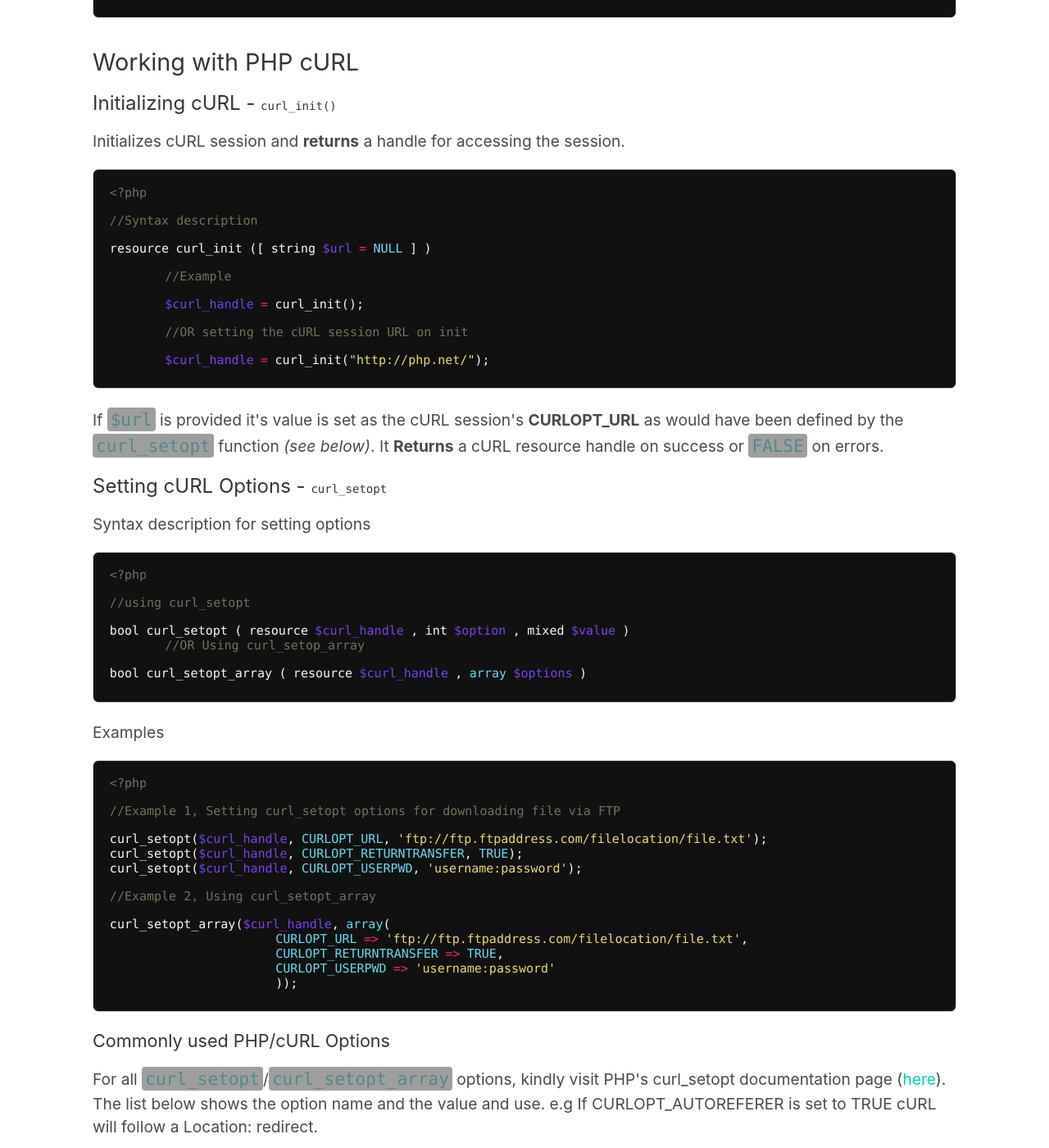
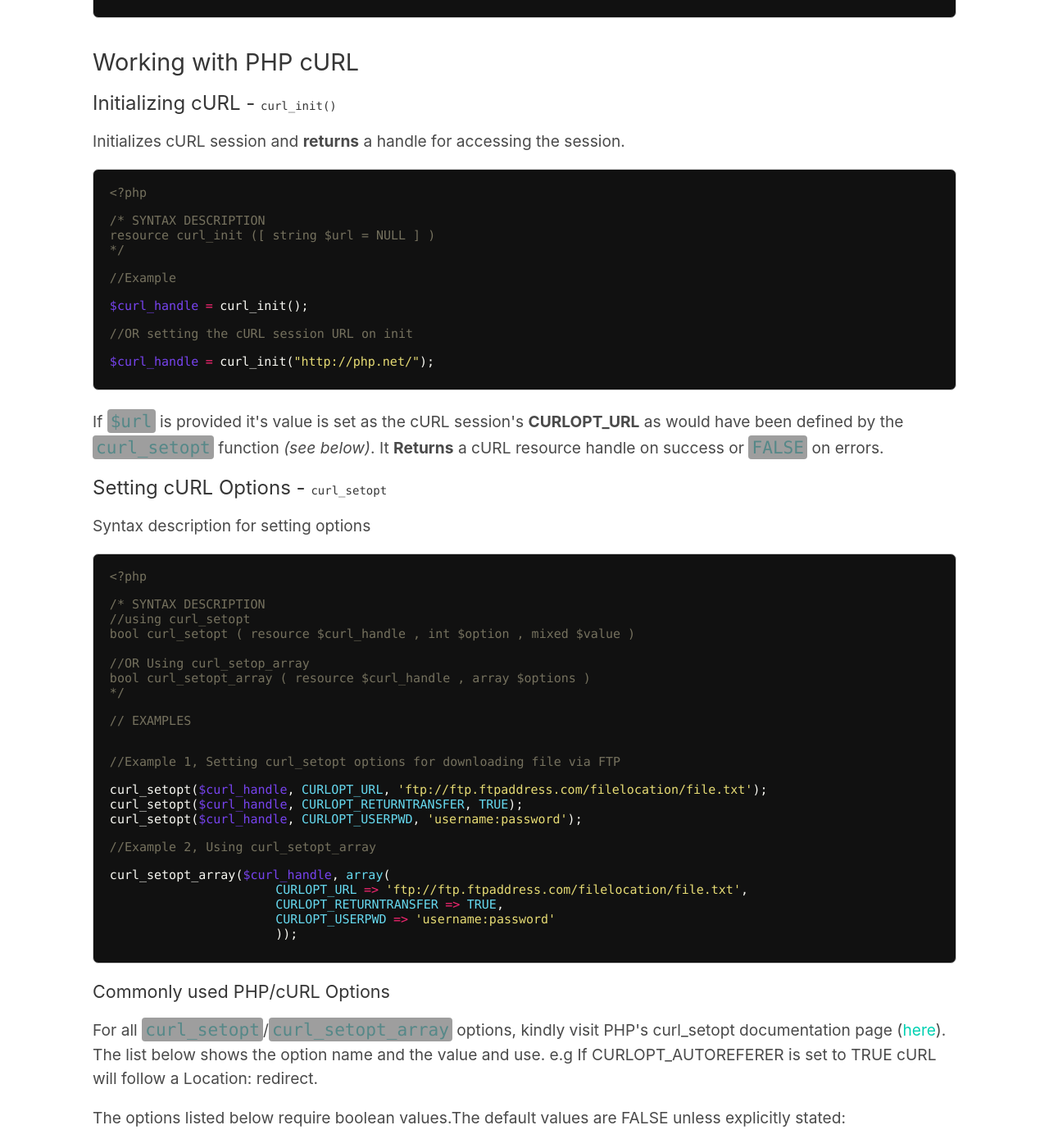
Before and after one commit to peteretelej/peteretelej.github.io, a Jekyll site: the page built from _posts/2014-9-25-how-to-use-php-curl-basics.md, in a window 1280 px wide and 1400 px high, scrolled down 1209 px, cut to the strip 0-1400 px from the top of the window. Shown: the whole strip at 82% size. Built offline with Jekyll 4.4.1, drawn with Linux system fonts in a browser that asks for light colours; some of the changed text lies outside the part shown; grey boxes are pictures that could not be loaded.

Commit message:
phpcurl comment out syntax description

```diff
--- a/_posts/2014-9-25-how-to-use-php-curl-basics.md
+++ b/_posts/2014-9-25-how-to-use-php-curl-basics.md
@@ -60,14 +60,15 @@
 {% highlight php lineos %}
 <?php
 
-//Syntax description
+/* SYNTAX DESCRIPTION
 resource curl_init ([ string $url = NULL ] )
+*/
 
-	//Example
-	$curl_handle = curl_init();
+//Example
+$curl_handle = curl_init();
 
-	//OR setting the cURL session URL on init
-	$curl_handle = curl_init("http://php.net/");
+//OR setting the cURL session URL on init
+$curl_handle = curl_init("http://php.net/");
 {% endhighlight %}
 <p>If <code>$url</code> is provided it's value is set as the cURL session's <b>CURLOPT_URL</b> as would have been defined by the <code>curl_setopt</code> function <i>(see below)</i>. It <b>Returns</b> a cURL resource handle on success or <code>FALSE</code> on errors.</p>
 
@@ -76,14 +77,15 @@
 {% highlight php lineos %}
 <?php
 
+/* SYNTAX DESCRIPTION
 //using curl_setopt
 bool curl_setopt ( resource $curl_handle , int $option , mixed $value )
-	//OR Using curl_setop_array
+
+//OR Using curl_setop_array
 bool curl_setopt_array ( resource $curl_handle , array $options )
-{% endhighlight %}
-<p>Examples</p>
-{% highlight php lineos %}
-<?php
+*/
+
+// EXAMPLES
 
 //Example 1, Setting curl_setopt options for downloading file via FTP
 curl_setopt($curl_handle, CURLOPT_URL, 'ftp://ftp.ftpaddress.com/filelocation/file.txt');
@@ -144,11 +146,12 @@
 {% highlight php lineos %}
 <?php
 
-//Syntax Description
+/* SYNTAX DESCRIPTION
 mixed curl_exec ( resource $curl_handle )
+*/
 
-	//Example
-	$result  = curl_exec($curl_handle);
+//Example
+$result  = curl_exec($curl_handle);
 {% endhighlight %}
 <h4 id="curl-errors">Handling Errors</h4>
 <p>Testing for errors can be done through the cURL session, but usually done <code>curl_exec</code></p>
@@ -169,11 +172,13 @@
 <p>Closing cURL session - Frees up all session resources; the cURL handle is also deleted</p>
 {% highlight php lineos %}
 <?php
-//syntax description
+
+/* SYNTAX DESCRIPTION
 void curl_close ( resource $curl_handle )
+*/
 
-	//usage
-	curl_close($curl_handle);
+//usage
+curl_close($curl_handle);
 {% endhighlight %}
 
 <h3 id="useful-curl-functions">Other Useful PHP cURL Functions:</h3>
```
